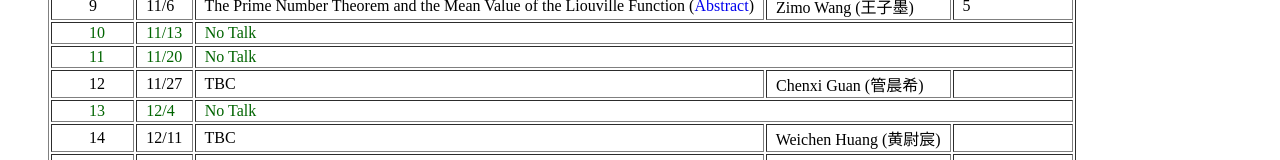
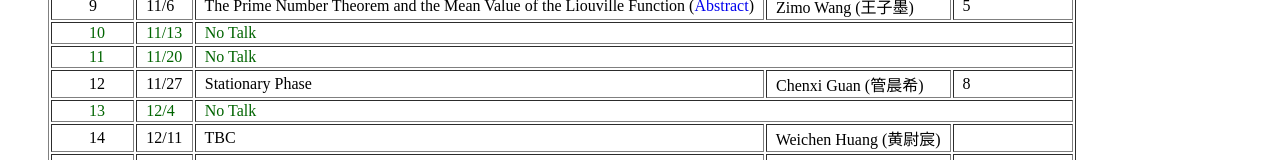
Before and after one commit to yishaoyun/syi, a plain HTML site: page 2026FallStudentSeminar.html in a window 1280 px wide. Shown: the part 638-798 px from the top of the page. Drawn offline with nearby package versions, Linux system fonts and the light colour scheme.

Commit message:
Add files via upload

```diff
--- a/2026FallStudentSeminar.html
+++ b/2026FallStudentSeminar.html
@@ -154,9 +154,9 @@ Friday 7:30 pm @ Conference Room S207 at Experiment Building<br />
 <tr>
 <td> &nbsp&nbsp&nbsp&nbsp&nbsp&nbsp&nbsp&nbsp 12 &nbsp </td>
 <td> &nbsp 11/27 &nbsp </td>
-<td> &nbsp TBC &nbsp </td>
+<td> &nbsp Stationary Phase &nbsp </td>
 <td> &nbsp Chenxi Guan (管晨希) &nbsp </td>
-<td> &nbsp  &nbsp </td>
+<td> &nbsp 8 &nbsp </td>
 </tr>
 
 <tr>
```
